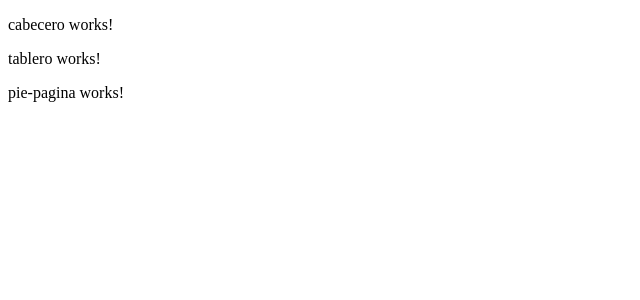
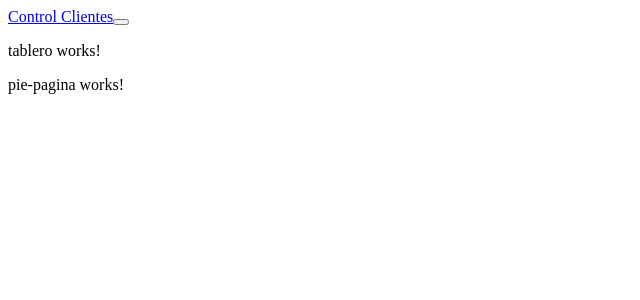
Before and after one commit to Daniel151505/Aplicacion-Control-Clientes, an Angular app in the folder control-clientes/: page / in a window 1280 px wide. Shown: the top 300 px of the page, without its empty margins (0-640 px from the left). Built offline with nearby package versions, Linux system fonts and the light colour scheme.

Commit message:
Creación del Cabecero

```diff
--- a/control-clientes/src/app/componentes/cabecero/cabecero.component.html
+++ b/control-clientes/src/app/componentes/cabecero/cabecero.component.html
@@ -1 +1,8 @@
-<p>cabecero works!</p>
+<nav class="navba navbar-expand-sm navbar-dark bg-dark p-0">
+    <div class="container">
+        <a routerLink="/" class="navbar-brand">Control Clientes</a>
+        <button class="navbar-toggler" data-toggle="collapse" data-target="#navbarCollapse">
+            <span class="navbar-toggler-icon"></span>
+        </button>
+    </div>
+</nav>
```
